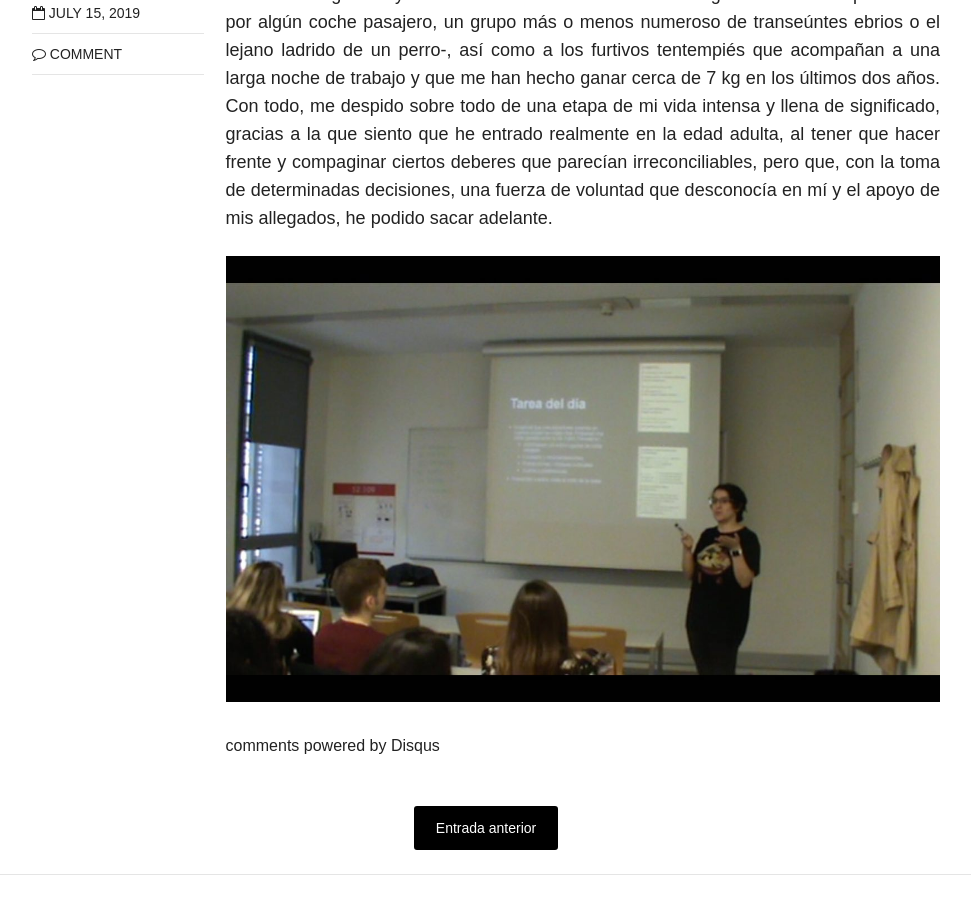
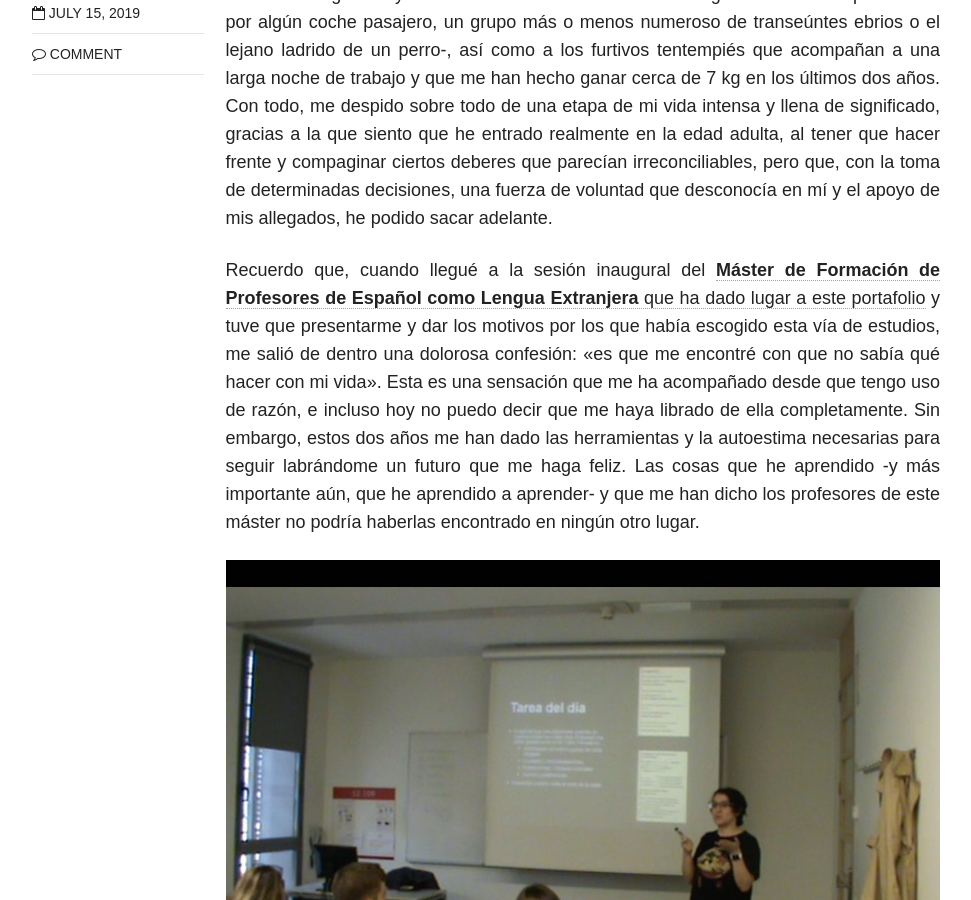
Before and after one commit to immalopez/immalopez.github.io, a Jekyll site: the page built from _posts/blog/2019-07-15-fluidez-oral-tfm.md, in a window 1280 px wide and 900 px high, scrolled down 692 px. Shown: the whole window, without its empty margins (154-1125 px from the left). Built offline with Jekyll 4.4.1, drawn with Linux system fonts in a browser that asks for light colours; nearby versions of some CDN libraries; comment, search, counter and statistics services are not loaded.

Commit message:
Update 2019-07-15-fluidez-oral-tfm.md

```diff
--- a/_posts/blog/2019-07-15-fluidez-oral-tfm.md
+++ b/_posts/blog/2019-07-15-fluidez-oral-tfm.md
@@ -13,4 +13,6 @@
 
 Hoy digo adiós, al menos por un tiempo, a los ojos enrojecidos, al olor a azúcar de las bebidas energéticas y a la intimidad silenciosa de la madrugada -solamente perturbada por algún coche pasajero, un grupo más o menos numeroso de transeúntes ebrios o el lejano ladrido de un perro-, así como a los furtivos tentempiés que acompañan a una larga noche de trabajo y que me han hecho ganar cerca de 7 kg en los últimos dos años. Con todo, me despido sobre todo de una etapa de mi vida intensa y llena de significado, gracias a la que siento que he entrado realmente en la edad adulta, al tener que hacer frente y compaginar ciertos deberes que parecían irreconciliables, pero que, con la toma de determinadas decisiones, una fuerza de voluntad que desconocía en mí y el apoyo de mis allegados, he podido sacar adelante.
 
+Recuerdo que, cuando llegué a la sesión inaugural del <a href=" https://www.ub.edu/portal/web/educacion/masteres-universitarios/-/ensenyament/detallEnsenyament/1060507" target="_blank">**Máster de Formación de Profesores de Español como Lengua Extranjera** que ha dado lugar a este portafolio</a> y tuve que presentarme y dar los motivos por los que había escogido esta vía de estudios, me salió de dentro una dolorosa confesión: «es que me encontré con que no sabía qué hacer con mi vida». Esta es una sensación que me ha acompañado desde que tengo uso de razón, e incluso hoy no puedo decir que me haya librado de ella completamente. Sin embargo, estos dos años me han dado las herramientas y la autoestima necesarias para seguir labrándome un futuro que me haga feliz. Las cosas que he aprendido -y más importante aún, que he aprendido a aprender- y que me han dicho los profesores de este máster no podría haberlas encontrado en ningún otro lugar.
+
 ![Clase Pompeu](/images/photo_2019-07-15 17.16.34.jpeg)
```
